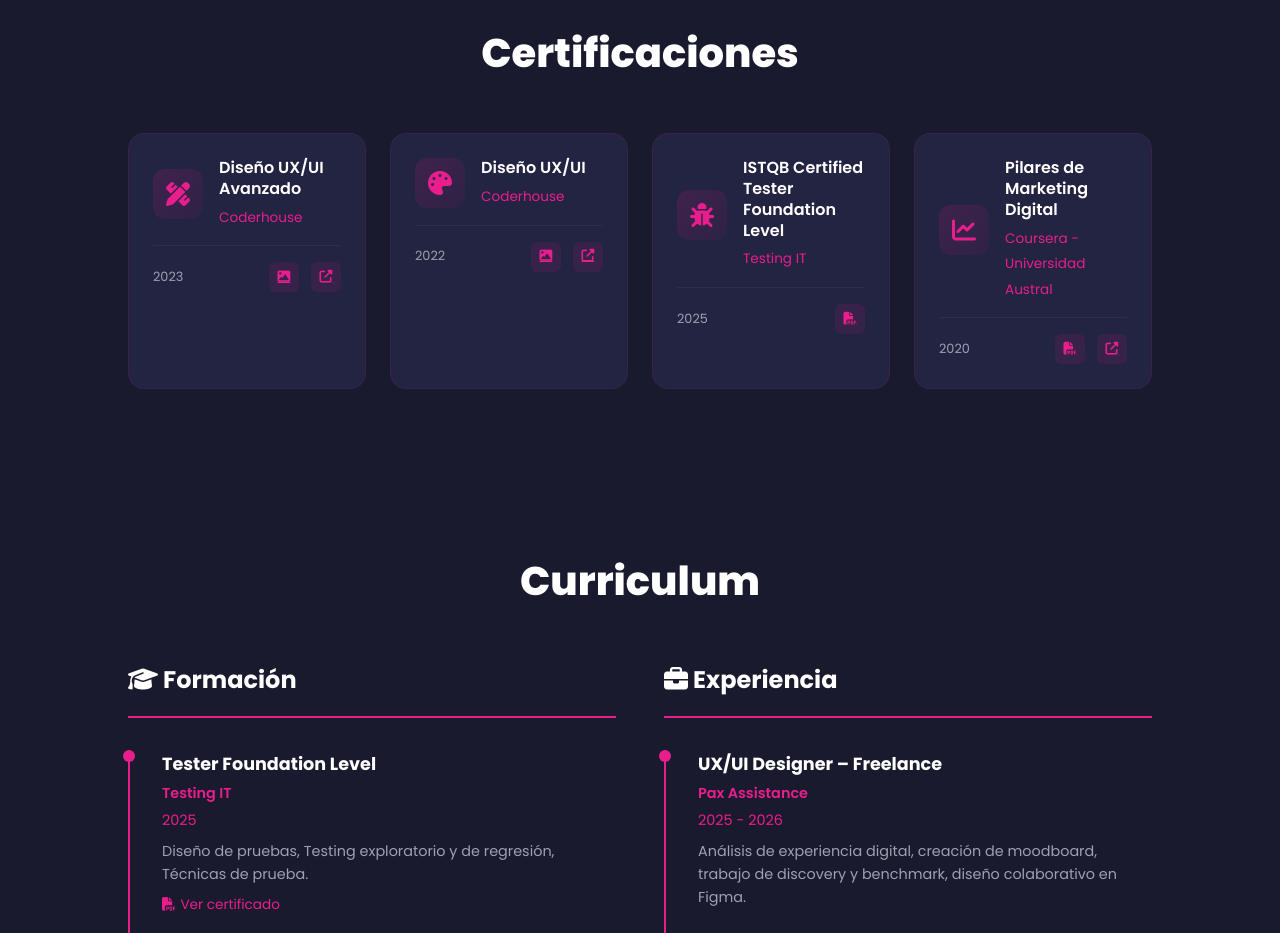
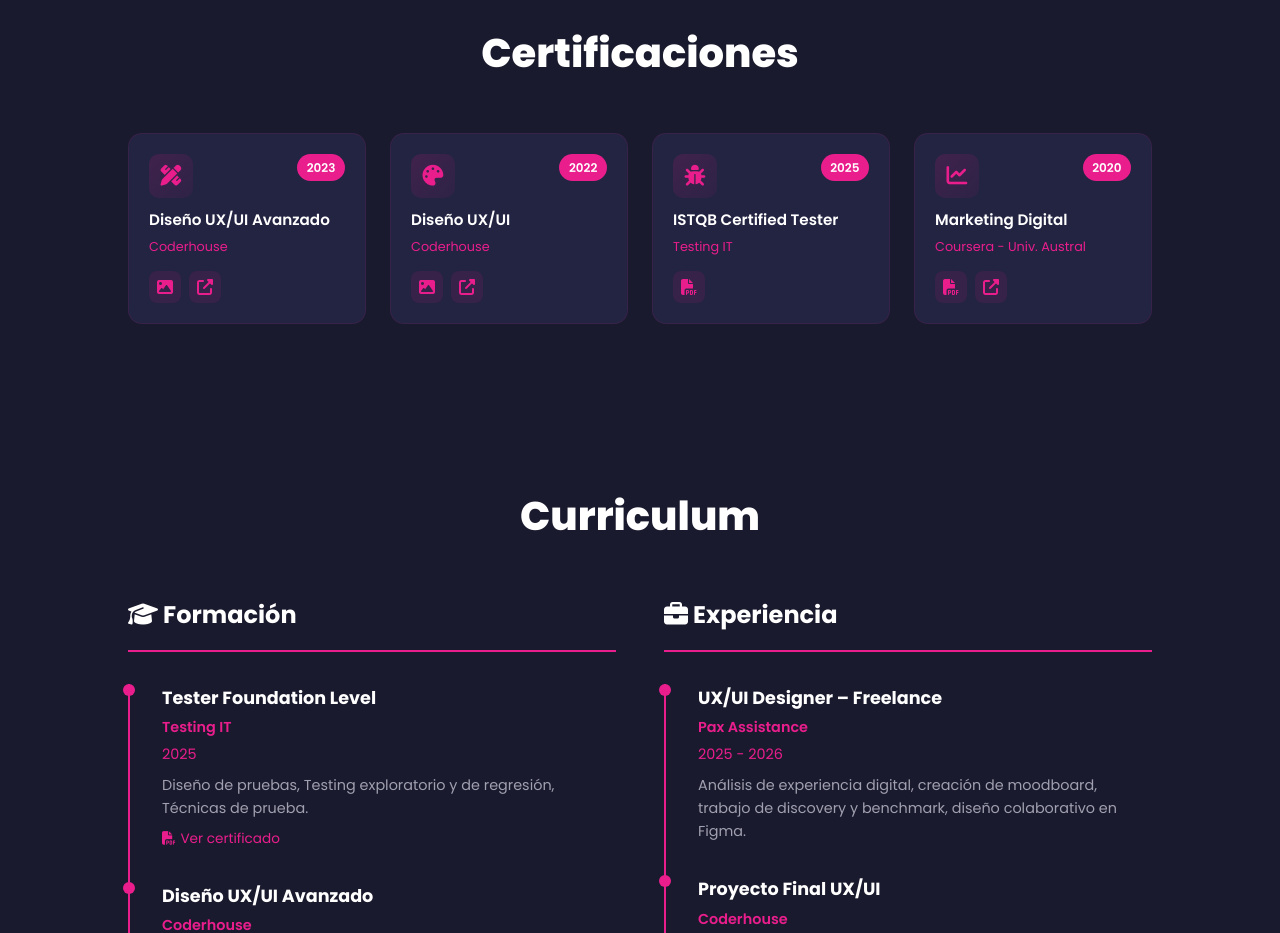
Before and after one commit to Lucila-Marin/lucila-portfolio, a plain HTML site: page index.html in a window 1280 px wide. Shown: the part 2400-3333 px from the top of the page. Drawn offline with Linux system fonts and the light colour scheme.

Commit message:
Add files via upload

```diff
--- a/index.html
+++ b/index.html
@@ -420,13 +420,12 @@
 
         .cert-item {
             background: var(--bg-card);
-            border-radius: 16px;
-            padding: 1.5rem;
+            border-radius: 14px;
+            padding: 1.25rem;
             border: 1px solid rgba(233, 30, 140, 0.1);
             transition: all 0.3s ease;
-            text-decoration: none;
-            color: inherit;
-            display: block;
+            display: flex;
+            flex-direction: column;
         }
 
         .cert-item:hover {
@@ -437,16 +436,16 @@
 
         .cert-header {
             display: flex;
-            align-items: center;
-            gap: 1rem;
-            margin-bottom: 1rem;
+            align-items: flex-start;
+            justify-content: space-between;
+            margin-bottom: 0.75rem;
         }
 
         .cert-icon {
-            width: 50px;
-            height: 50px;
+            width: 44px;
+            height: 44px;
             background: linear-gradient(135deg, rgba(233, 30, 140, 0.15) 0%, rgba(233, 30, 140, 0.05) 100%);
-            border-radius: 12px;
+            border-radius: 10px;
             display: flex;
             align-items: center;
             justify-content: center;
@@ -454,68 +453,56 @@
         }
 
         .cert-icon i {
-            font-size: 1.5rem;
+            font-size: 1.3rem;
             color: var(--primary);
         }
 
+        .cert-date {
+            background: var(--primary);
+            color: white;
+            font-size: 0.75rem;
+            font-weight: 600;
+            padding: 0.25rem 0.6rem;
+            border-radius: 20px;
+        }
+
+        .cert-info {
+            margin-bottom: 0.75rem;
+        }
+
         .cert-info h4 {
-            font-size: 1rem;
+            font-size: 0.95rem;
             font-weight: 600;
-            margin-bottom: 0.25rem;
+            margin-bottom: 0.2rem;
             line-height: 1.3;
         }
 
         .cert-info .cert-issuer {
-            font-size: 0.85rem;
+            font-size: 0.8rem;
             color: var(--primary);
             font-weight: 500;
         }
 
-        .cert-footer {
-            display: flex;
-            justify-content: space-between;
-            align-items: center;
-            margin-top: 1rem;
-            padding-top: 1rem;
-            border-top: 1px solid rgba(255, 255, 255, 0.05);
-        }
-
-        .cert-date {
-            font-size: 0.8rem;
-            color: var(--text-muted);
-        }
-
-        .cert-link {
-            font-size: 0.8rem;
-            color: var(--primary);
-            display: flex;
-            align-items: center;
-            gap: 0.3rem;
-        }
-
-        .cert-item:hover .cert-link {
-            text-decoration: underline;
-        }
-
         .cert-links {
             display: flex;
-            gap: 0.75rem;
+            gap: 0.5rem;
         }
 
         .cert-links .cert-link {
-            width: 30px;
-            height: 30px;
+            width: 32px;
+            height: 32px;
             display: flex;
             align-items: center;
             justify-content: center;
             background: rgba(233, 30, 140, 0.1);
-            border-radius: 6px;
+            border-radius: 8px;
             transition: all 0.3s ease;
+            color: var(--primary);
+            text-decoration: none;
         }
 
         .cert-links .cert-link:hover {
             background: var(--primary);
-            text-decoration: none;
         }
 
         .cert-links .cert-link:hover i {
@@ -1042,17 +1029,15 @@
                     <div class="cert-icon">
                         <i class="fas fa-pencil-ruler"></i>
                     </div>
+                    <span class="cert-date">2023</span>
+                </div>
                 <div class="cert-info">
                     <h4>Diseño UX/UI Avanzado</h4>
                     <span class="cert-issuer">Coderhouse</span>
                 </div>
-                </div>
-                <div class="cert-footer">
-                    <span class="cert-date">2023</span>
-                    <span class="cert-links">
+                <div class="cert-links">
                     <a href="cert-uxui-avanzado.jpg" target="_blank" class="cert-link" title="Ver imagen"><i class="fas fa-image"></i></a>
-                        <a href="https://pub.coderhouse.com/legacy-certificates/6415bffe3342140002855e5a?lang=es" target="_blank" class="cert-link" title="Verificar en Coderhouse"><i class="fas fa-external-link-alt"></i></a>
-                    </span>
+                    <a href="https://pub.coderhouse.com/legacy-certificates/6415bffe3342140002855e5a?lang=es" target="_blank" class="cert-link" title="Verificar"><i class="fas fa-external-link-alt"></i></a>
                 </div>
             </div>
             <div class="cert-item">
@@ -1060,17 +1045,15 @@
                     <div class="cert-icon">
                         <i class="fas fa-palette"></i>
                     </div>
+                    <span class="cert-date">2022</span>
+                </div>
                 <div class="cert-info">
                     <h4>Diseño UX/UI</h4>
                     <span class="cert-issuer">Coderhouse</span>
                 </div>
-                </div>
-                <div class="cert-footer">
-                    <span class="cert-date">2022</span>
-                    <span class="cert-links">
+                <div class="cert-links">
                     <a href="cert-uxui.jpg" target="_blank" class="cert-link" title="Ver imagen"><i class="fas fa-image"></i></a>
-                        <a href="https://pub.coderhouse.com/legacy-certificates/6382d5c2912c35000e09c81d?lang=es" target="_blank" class="cert-link" title="Verificar en Coderhouse"><i class="fas fa-external-link-alt"></i></a>
-                    </span>
+                    <a href="https://pub.coderhouse.com/legacy-certificates/6382d5c2912c35000e09c81d?lang=es" target="_blank" class="cert-link" title="Verificar"><i class="fas fa-external-link-alt"></i></a>
                 </div>
             </div>
             <div class="cert-item">
@@ -1078,16 +1061,14 @@
                     <div class="cert-icon">
                         <i class="fas fa-bug"></i>
                     </div>
+                    <span class="cert-date">2025</span>
+                </div>
                 <div class="cert-info">
-                        <h4>ISTQB Certified Tester Foundation Level</h4>
+                    <h4>ISTQB Certified Tester</h4>
                     <span class="cert-issuer">Testing IT</span>
                 </div>
-                </div>
-                <div class="cert-footer">
-                    <span class="cert-date">2025</span>
-                    <span class="cert-links">
+                <div class="cert-links">
                     <a href="cert-istqb.pdf" target="_blank" class="cert-link" title="Ver certificado"><i class="fas fa-file-pdf"></i></a>
-                    </span>
                 </div>
             </div>
             <div class="cert-item">
@@ -1095,17 +1076,15 @@
                     <div class="cert-icon">
                         <i class="fas fa-chart-line"></i>
                     </div>
+                    <span class="cert-date">2020</span>
+                </div>
                 <div class="cert-info">
-                        <h4>Pilares de Marketing Digital</h4>
-                        <span class="cert-issuer">Coursera - Universidad Austral</span>
+                    <h4>Marketing Digital</h4>
+                    <span class="cert-issuer">Coursera - Univ. Austral</span>
                 </div>
-                </div>
-                <div class="cert-footer">
-                    <span class="cert-date">2020</span>
-                    <span class="cert-links">
+                <div class="cert-links">
                     <a href="cert-marketing.pdf" target="_blank" class="cert-link" title="Ver certificado"><i class="fas fa-file-pdf"></i></a>
-                        <a href="https://coursera.org/verify/KNHQMJEPNSMS" target="_blank" class="cert-link" title="Verificar en Coursera"><i class="fas fa-external-link-alt"></i></a>
-                    </span>
+                    <a href="https://coursera.org/verify/KNHQMJEPNSMS" target="_blank" class="cert-link" title="Verificar"><i class="fas fa-external-link-alt"></i></a>
                 </div>
             </div>
         </div>
```
Lines whose indentation alone changed are shown as unchanged.
